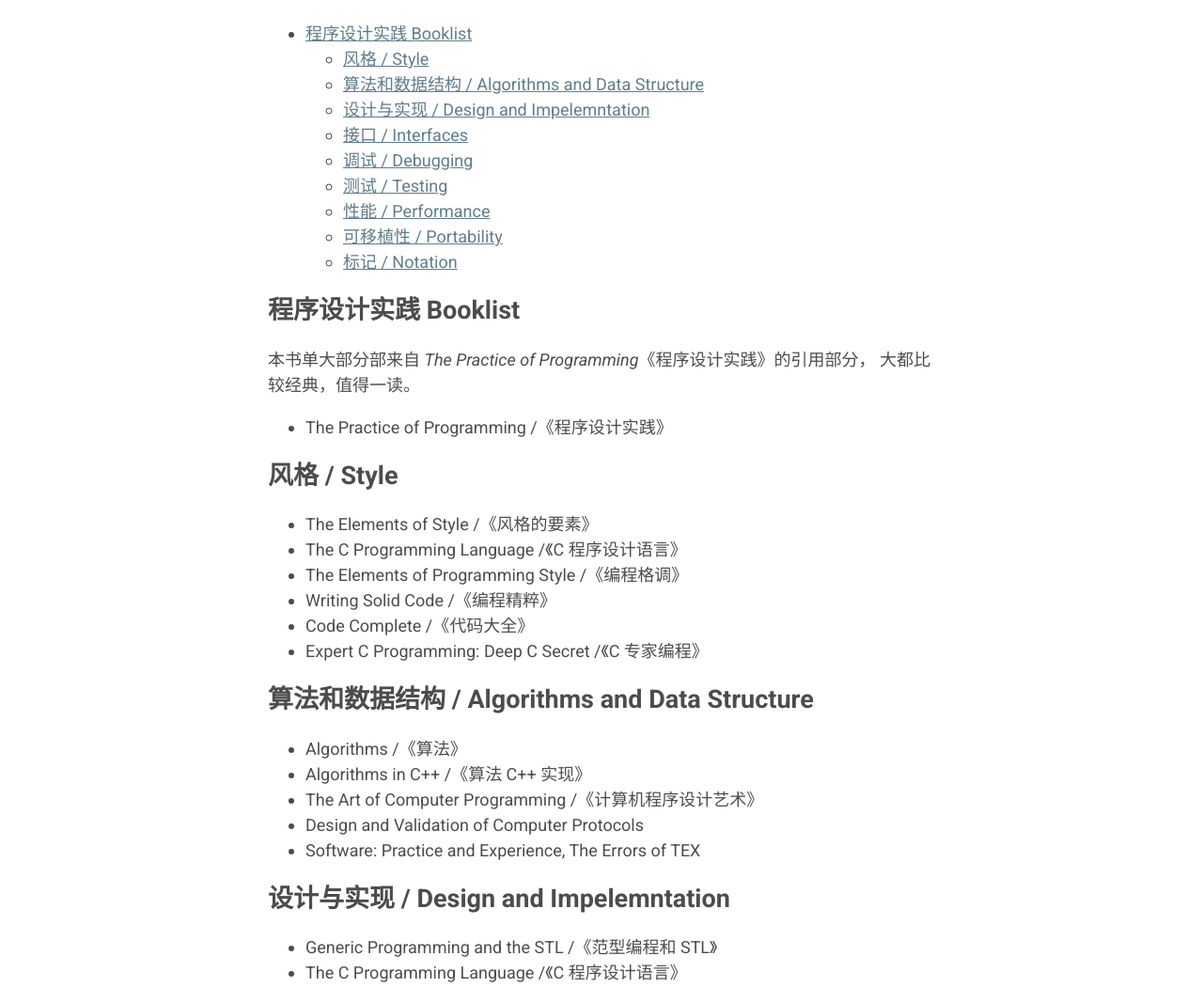
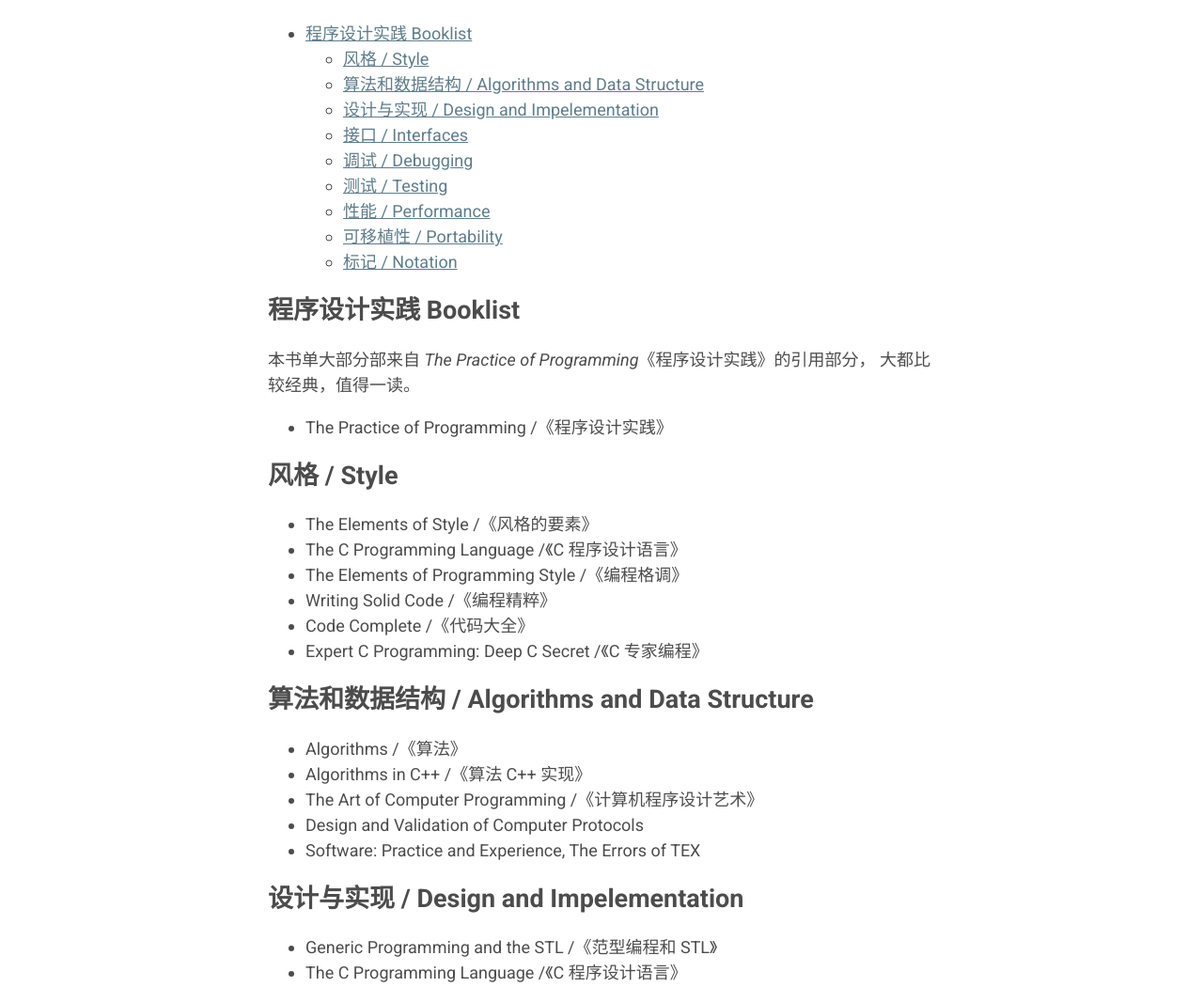
Before and after one commit to ishbguy/ishbguy.github.io, a Jekyll site: the page built from _posts/2017-07-26-Practice-Programming-Booklist.md, in a window 1280 px wide and 1400 px high. Shown: the part 329-1379 px from the top of the window at 94% size. Built offline with Jekyll 4.4.1, drawn with Linux system fonts in a browser that asks for light colours.

Commit message:
Fix typo.

```diff
--- a/_posts/2017-07-26-Practice-Programming-Booklist.md
+++ b/_posts/2017-07-26-Practice-Programming-Booklist.md
@@ -33,7 +33,7 @@ tags: SE
 + Design and Validation of Computer Protocols
 + Software: Practice and Experience, The Errors of TEX
 
-## 设计与实现 / Design and Impelemntation
+## 设计与实现 / Design and Impelementation
 
 + Generic Programming and the STL /《范型编程和 STL》
 + The C Programming Language /《C 程序设计语言》
```
